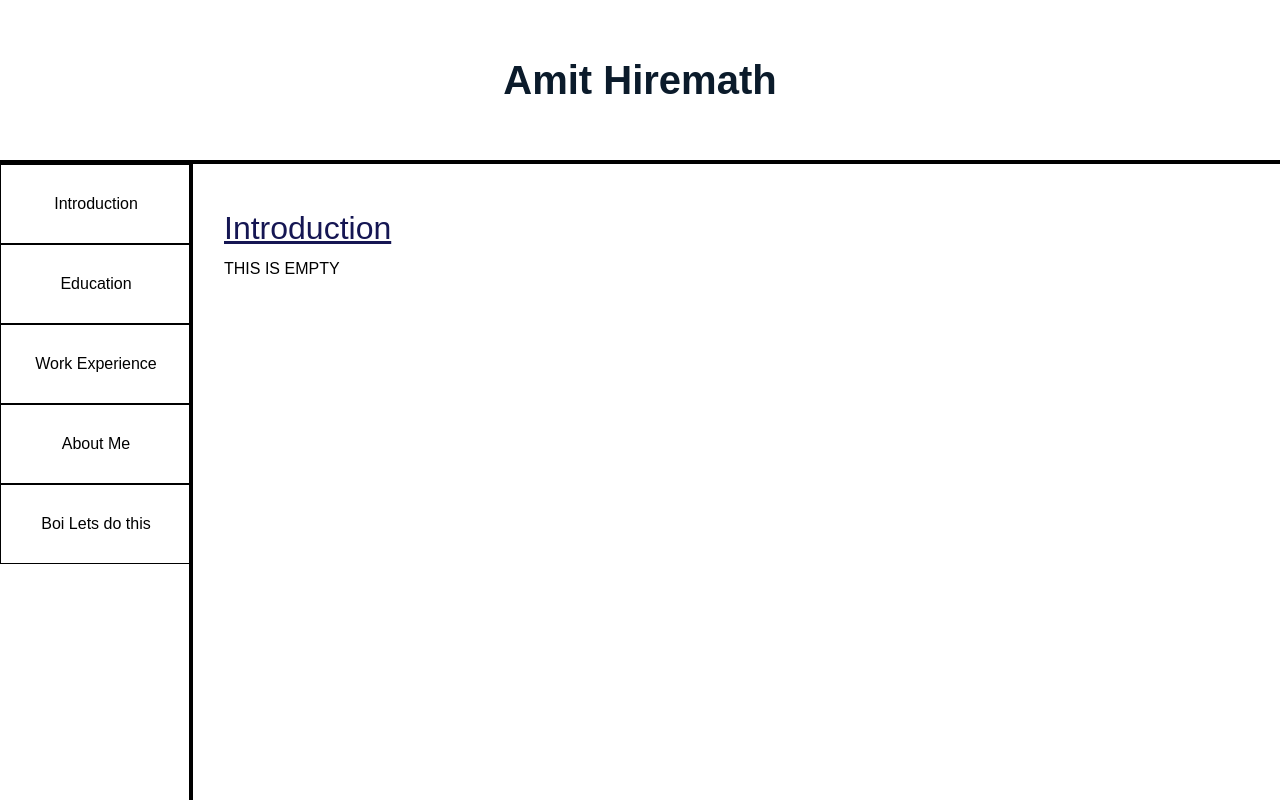
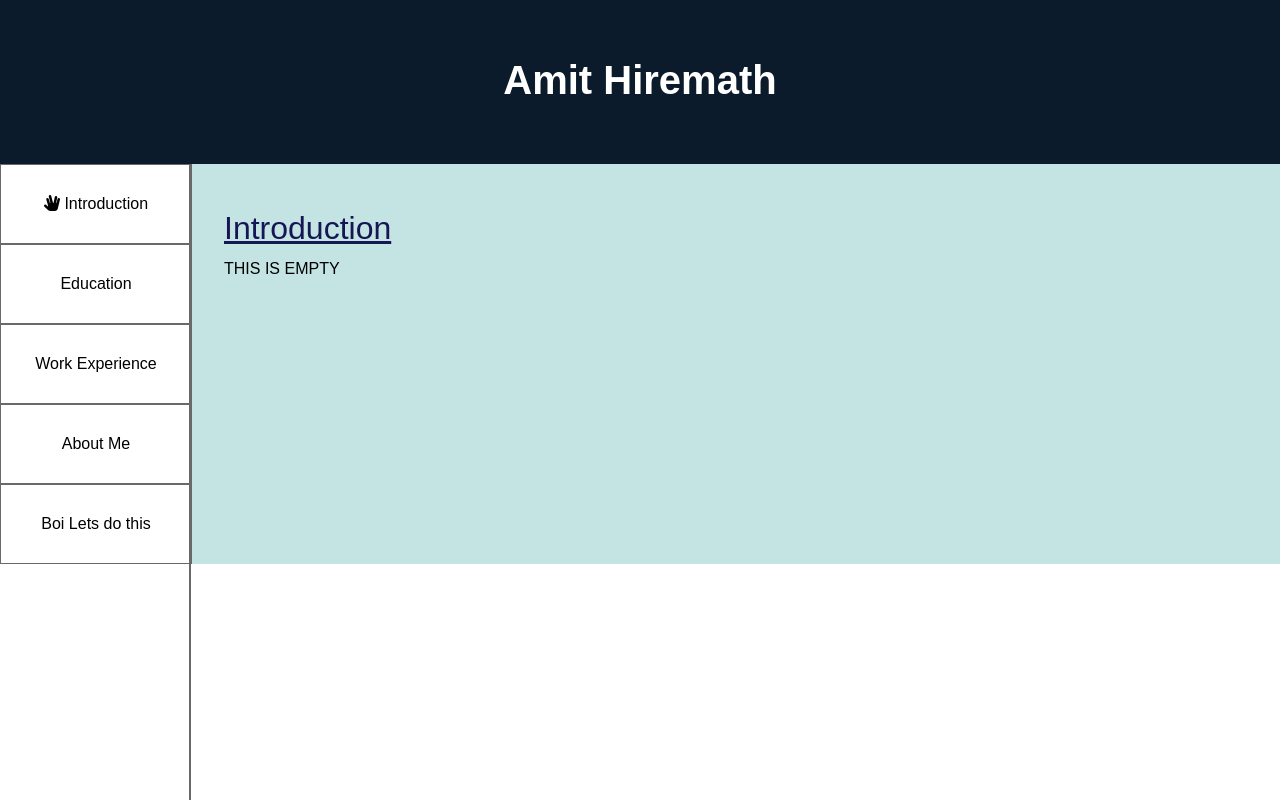
Before and after one commit to Amgit2/PortfolioSite, an Angular app: page / in a window 1280 px wide. Shown: the top 800 px of the page. Built offline with nearby package versions, Linux system fonts and the light colour scheme.

Commit message:
Changed colors
added an icon

```diff
--- a/angular.json
+++ b/angular.json
@@ -24,6 +24,7 @@
               "src/assets"
             ],
             "styles": [
+              "node_modules/@fortawesome/fontawesome-free/css/all.min.css",
               "src/styles.css"
             ],
             "scripts": []
--- a/src/app/app.component.html
+++ b/src/app/app.component.html
@@ -1,8 +1,9 @@
+<link rel="stylesheet" href="https://use.fontawesome.com/releases/v5.12.1/css/all.css" crossorigin="anonymous">
 <div style = "text-align: center;">
     <h1>
       {{title}}
     </h1>
-    <hr style="border: 2px solid black;" />
+    <hr style="border: 2px solid rgb(11, 27, 43);" />
     <div class = "vl"> </div>
 
     <h2>
@@ -12,7 +13,9 @@
 <!--<img src = "https://i.ytimg.com/vi/kJ2dr9jAThY/maxresdefault.jpg" alt = "Gifff" width="500" height="150">-->
 <div class = "row">
     <div class = "column side">
-        <button class = "button" (click) = showIntro()> Introduction</button><br>
+        <button class = "button" (click) = showIntro()>
+          <i class="fa fa-hand-spock fa-1x" aria-hidden="true"></i>       Introduction
+        </button><br>
         <button class = "button" (click) = showEdu()> Education</button><br>
         <button class = "button" (click) = showWE()> Work Experience</button><br>
         <button class = "button" (click) = showAboutMe()> About Me</button><br>
--- a/src/app/app.component.ts
+++ b/src/app/app.component.ts
@@ -4,7 +4,7 @@ import { Component, Output, EventEmitter } from '@angular/core';
 @Component({
   selector: 'app-root',
   templateUrl: './app.component.html',
-  styleUrls: ['./app.component.css']
+  styleUrls: []
 })
 
 export class AppComponent {
--- a/src/app/app.module.ts
+++ b/src/app/app.module.ts
@@ -11,6 +11,7 @@ import { EmployeeService } from './employee.service';
 import { EmployeeListComponent } from './employee-list/employee-list.component';
 import { EmployeeDetailComponent } from './employee-detail/employee-detail.component';
 //import { MessagesComponent } from './messages.component';
+import { FontAwesomeModule } from '@fortawesome/angular-fontawesome';
 
 
 @NgModule({
--- a/src/index.html
+++ b/src/index.html
@@ -1,6 +1,7 @@
 <!doctype html>
+
 <html lang="en">
-<div style = "background: rgb(199, 219, 219))">
+<div style = "background: #c4e4e4">
   <head>
     <meta charset="utf-8">
     <!--<span class  = "border-top border-primary"> </span> -->
--- a/src/styles.css
+++ b/src/styles.css
@@ -1,3 +1,4 @@
+
 * {
   margin: 0;
   padding: 0;
@@ -9,7 +10,7 @@
 }
 
 .vl {
-  border-left: 4px solid black;
+  border-left: 2px solid rgb(105, 105, 105);
   height: 150%;
   position: absolute;
   left: 15%;
@@ -20,7 +21,8 @@
   line-height:3 ;
 }
 h1 {
-    color: rgb(11, 27, 43);
+    background: rgb(11, 27, 43);
+    color:white;
     margin-top: auto;
     font-family: Arial, Helvetica, sans-serif;
     font-size: 250%;
@@ -65,21 +67,23 @@ body, input[type="text"], button {
 }
 .button{
   background-color: white;
-  border: 1px solid black;
-  border-color: black;
+  border: 1px solid rgb(105, 105, 105);
+  border-color: rgb(105, 105, 105);
   color: black;
   padding: 30px 32px;
   text-align: center;
   text-decoration: none;
   display: inline-block;
+  font-style: 'Alata';
   font-size: 16px;
   cursor: pointer;
   width: 100%;
 }
 .button:hover{
-  background-color: rgb(37, 33, 53);
+  background-color: rgb(11, 27, 43);
   color: white;
 }
+
   /* everywhere else */
   * {
     font-family: Arial, Helvetica, sans-serif;
```
Also changed, not shown: package.json (+7 -2 lines), 1 other file (tests, documents, lock files or other folders).
